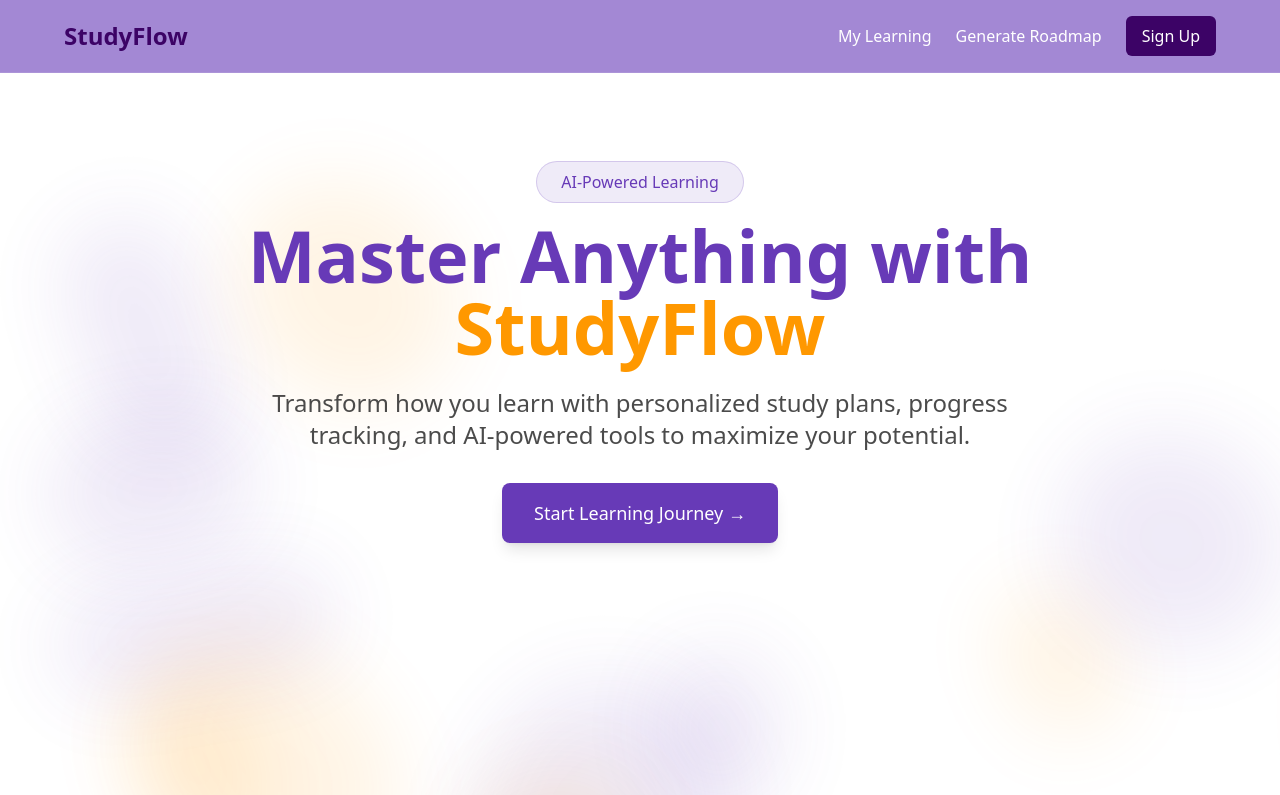
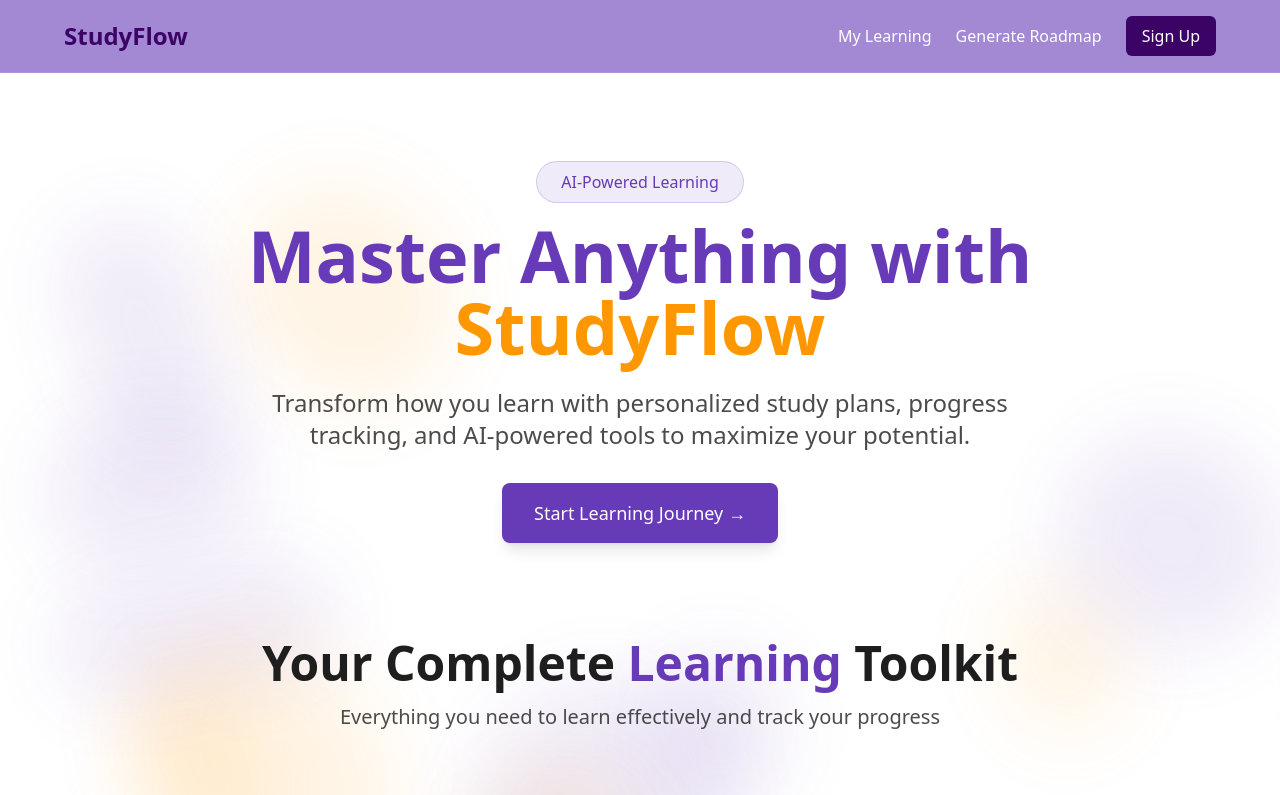
Before and after one commit to eldrianayera/StudyFlow---Learning-Path-Generator, a Next.js app: page / in a window 1280 px wide. Shown: the top 795 px of the page. Built offline with nearby package versions, Linux system fonts and the light colour scheme; no server answers.

Commit message:
fix: fix home page height

```diff
--- a/app/page.tsx
+++ b/app/page.tsx
@@ -24,7 +24,7 @@ export default function Home() {
 
       {/* Hero Section */}
       <section className="flex-center text-center px-6 relative z-10 mt-22 ">
-        <div className="min-h-screen max-w-4xl space-y-8">
+        <div className="max-w-4xl space-y-8">
           <div className="inline-block bg-primary/10 px-6 py-2 rounded-full border border-primary/20 mb-4">
             <span className="text-primary font-medium">
               AI-Powered Learning
```
